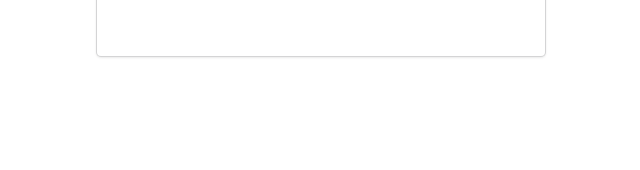
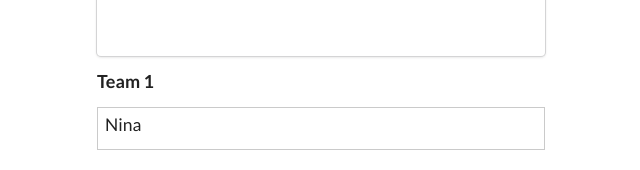
Before and after one commit to nina-razmadze/TeamGenerator, an Angular app: page / in a window 1280 px wide. Shown: the part 434-604 px from the top of the page, without its empty margins (319-959 px from the left). Built offline with nearby package versions, Linux system fonts and the light colour scheme.

Commit message:
SeparateComponent

```diff
--- a/src/app/app.component.css
+++ b/src/app/app.component.css
@@ -68,11 +68,3 @@ li {
   font-size: 1.25rem;
   margin-bottom: 0.5rem;
 }
-.team-container {
-  margin-bottom: 1rem;
-}
-.team-container ul {
-  border: 0.1rem solid rgba(128, 128, 128, 0.418);
-  margin: 0;
-  padding: 0.5rem;
-}
--- a/src/app/app.component.html
+++ b/src/app/app.component.html
@@ -19,11 +19,7 @@
 
     <p *ngIf="errorMessage" class="Error-message">{{errorMessage}}</p>
   </div>
-  <div class="teams-container" *ngIf="teams.length">
-    <div class="team-container" *ngFor="let team of teams;let i=index ">
-      <h3>Team {{i + 1 }}</h3>
-      <ul>
-        <li *ngFor="let member of team">{{member}}</li>
-      </ul>
-    </div>
+  <div class="teams-container">
+    <app-team></app-team>
+
   </div>
--- a/src/app/team/team.component.css
+++ b/src/app/team/team.component.css
@@ -0,0 +1,13 @@
+.team-container {
+  margin-bottom: 1rem;
+}
+.team-container ul {
+  border: 0.1rem solid rgba(128, 128, 128, 0.418);
+  margin: 0;
+  padding: 0.5rem;
+}
+li {
+  list-style: none;
+  font-size: 1.25rem;
+  margin-bottom: 0.5rem;
+}
--- a/src/app/team/team.component.html
+++ b/src/app/team/team.component.html
@@ -1 +1,6 @@
-<p>team works!</p>
+<div class="team-container">
+    <h3>Team 1</h3>
+    <ul>
+        <li>Nina</li>
+    </ul>
+</div>
```
